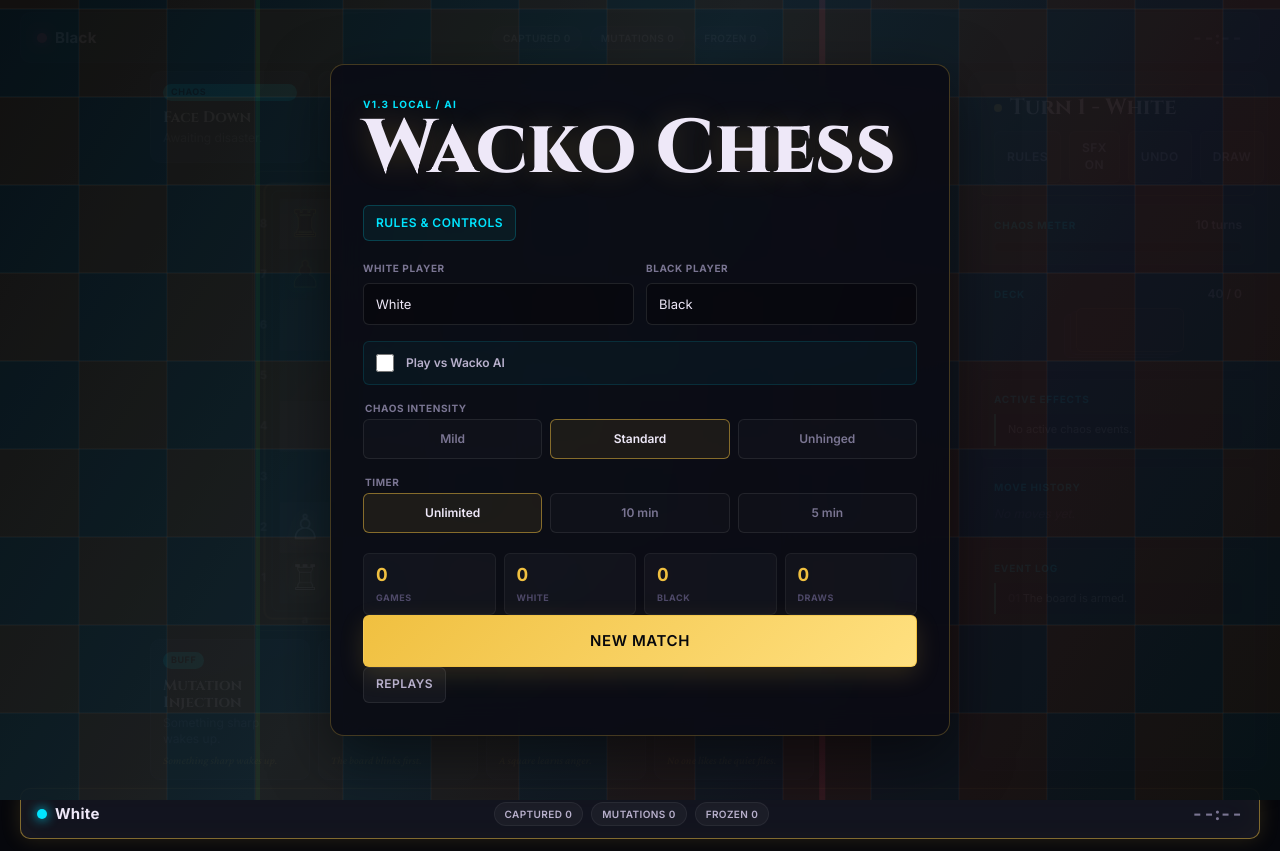
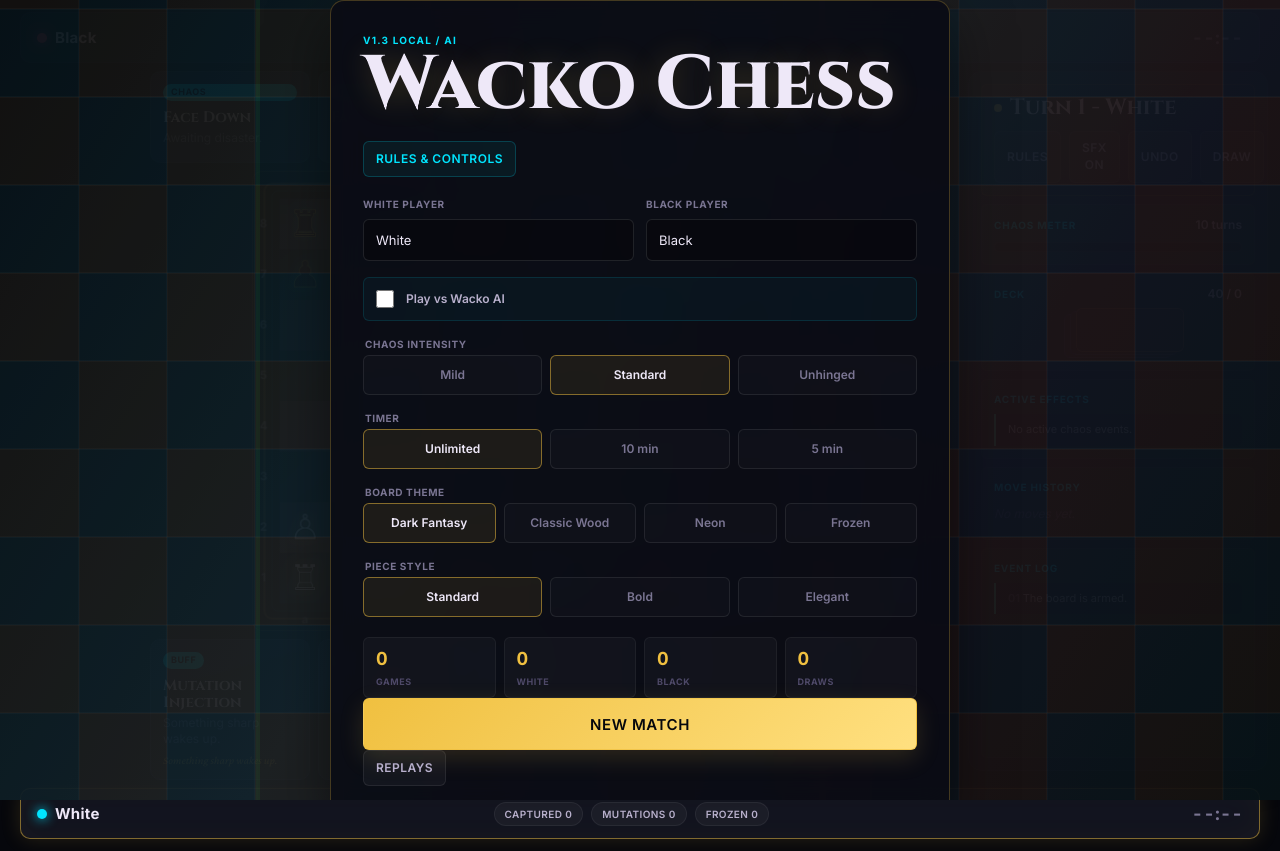
Before and after one commit to Ntalatam/NotChess, a website with bundled scripts: page index.html in a window 1280 px wide. Built offline with nearby package versions, Linux system fonts and the light colour scheme; animation ran at ten frames a second.

Commit message:
feat: add board themes and piece styles with 4 visual presets
Introduces a theme system with Dark Fantasy (default), Classic Wood,
Neon Cyberpunk, and Frozen Tundra board themes. Each theme controls
board squares, frame, coordinates, and piece glow colors. Also adds
3 piece font styles (Standard, Bold, Elegant). Selections persist
in localStorage.

```diff
--- a/index.html
+++ b/index.html
@@ -184,6 +184,21 @@
             <label><input type="radio" name="timer" value="5" /><span>5 min</span></label>
           </fieldset>
 
+          <fieldset class="segmented segmented--theme">
+            <legend>Board Theme</legend>
+            <label><input type="radio" name="theme" value="dark" checked /><span>Dark Fantasy</span></label>
+            <label><input type="radio" name="theme" value="classic" /><span>Classic Wood</span></label>
+            <label><input type="radio" name="theme" value="neon" /><span>Neon</span></label>
+            <label><input type="radio" name="theme" value="ice" /><span>Frozen</span></label>
+          </fieldset>
+
+          <fieldset class="segmented segmented--pieces">
+            <legend>Piece Style</legend>
+            <label><input type="radio" name="pieceStyle" value="standard" checked /><span>Standard</span></label>
+            <label><input type="radio" name="pieceStyle" value="bold" /><span>Bold</span></label>
+            <label><input type="radio" name="pieceStyle" value="elegant" /><span>Elegant</span></label>
+          </fieldset>
+
           <div class="stats-strip" id="statsStrip"></div>
           <button class="btn btn--outline-cyan" type="button" id="resumeButton" hidden>Continue Match</button>
           <button class="btn btn--primary" type="submit">New Match</button>
--- a/js/board.js
+++ b/js/board.js
@@ -1,3 +1,5 @@
+import { getTheme } from "./themes.js";
+
 const FILES = ["a", "b", "c", "d", "e", "f", "g", "h"];
 
 export function createBoardMetrics(canvas) {
@@ -115,19 +117,22 @@ function drawLastMove(ctx, metrics, lastMove) {
 }
 
 function drawFrame(ctx, metrics, frame) {
+  const theme = getTheme();
   const pulse = Math.sin(frame / 34) * 0.5 + 0.5;
   const outer = metrics.originX - 16;
   const size = metrics.boardSize + 32;
 
   ctx.save();
-  ctx.fillStyle = "#0a0b11";
+  ctx.fillStyle = theme.frame.background;
   ctx.fillRect(0, 0, metrics.cssSize, metrics.cssSize);
-  ctx.strokeStyle = `rgba(240, 192, 64, ${0.22 + pulse * 0.12})`;
+
+  const baseAlpha = parseFloat(theme.frame.borderColor.match(/[\d.]+(?=\))/)?.[0] || 0.22);
+  ctx.strokeStyle = theme.frame.borderColor.replace(/[\d.]+\)$/, `${baseAlpha + pulse * theme.frame.borderPulse})`);
   ctx.lineWidth = 2;
   roundRect(ctx, outer, outer, size, size, 8);
   ctx.stroke();
 
-  ctx.strokeStyle = "rgba(0, 229, 255, 0.18)";
+  ctx.strokeStyle = theme.frame.innerBorder;
   ctx.lineWidth = 1;
   roundRect(ctx, metrics.originX - 8, metrics.originY - 8, metrics.boardSize + 16, metrics.boardSize + 16, 6);
   ctx.stroke();
@@ -135,22 +140,23 @@ function drawFrame(ctx, metrics, frame) {
 }
 
 function drawSquare(ctx, metrics, row, col, frame) {
+  const theme = getTheme();
   const { x, y, size } = squareRect(metrics, row, col);
   const isLight = (row + col) % 2 === 0;
   const crackOffset = (row * 17 + col * 29 + frame * 0.22) % size;
 
   ctx.save();
-  ctx.fillStyle = isLight ? "#27283a" : "#11131d";
+  ctx.fillStyle = isLight ? theme.board.light : theme.board.dark;
   ctx.fillRect(x, y, size, size);
 
   const seamGradient = ctx.createLinearGradient(x, y, x + size, y + size);
-  seamGradient.addColorStop(0, "rgba(0, 229, 255, 0)");
-  seamGradient.addColorStop(0.48, isLight ? "rgba(240, 192, 64, 0.06)" : "rgba(0, 229, 255, 0.08)");
-  seamGradient.addColorStop(1, "rgba(255, 59, 92, 0)");
+  seamGradient.addColorStop(0, "rgba(0, 0, 0, 0)");
+  seamGradient.addColorStop(0.48, isLight ? theme.board.seamLight : theme.board.seamDark);
+  seamGradient.addColorStop(1, "rgba(0, 0, 0, 0)");
   ctx.fillStyle = seamGradient;
   ctx.fillRect(x, y, size, size);
 
-  ctx.strokeStyle = isLight ? "rgba(255, 255, 255, 0.025)" : "rgba(255, 255, 255, 0.018)";
+  ctx.strokeStyle = isLight ? theme.board.crackLight : theme.board.crackDark;
   ctx.lineWidth = 1;
   ctx.beginPath();
   ctx.moveTo(x + 8, y + crackOffset);
@@ -161,8 +167,9 @@ function drawSquare(ctx, metrics, row, col, frame) {
 }
 
 function drawCoordinates(ctx, metrics) {
+  const theme = getTheme();
   ctx.save();
-  ctx.fillStyle = "rgba(201, 194, 223, 0.66)";
+  ctx.fillStyle = theme.coords;
   ctx.font = '700 12px Inter, "Helvetica Neue", sans-serif';
   ctx.textAlign = "center";
   ctx.textBaseline = "middle";
--- a/js/main.js
+++ b/js/main.js
@@ -45,6 +45,13 @@ import {
 } from "./state.js";
 import { drawTiles } from "./tiles.js";
 import { renderEndOverlay, renderShell, showAnnouncement } from "./ui.js";
+import {
+  loadThemePreference,
+  setTheme,
+  setPieceStyle,
+  getThemeId,
+  getPieceStyleId,
+} from "./themes.js";
 import {
   startRecording,
   recordMove,
@@ -109,6 +116,7 @@ let activePlayback = null;
 let playbackTimer = null;
 
 function init() {
+  loadThemePreference();
   applyStoredSettings();
   bindEvents();
   initAudioToggle(elements.soundToggle);
@@ -143,6 +151,12 @@ function bindEvents() {
   document.addEventListener("click", handleHelpClick);
   window.addEventListener("keydown", handleKeydown);
   elements.replaysButton?.addEventListener("click", openReplayList);
+  for (const radio of elements.startForm.querySelectorAll('input[name="theme"]')) {
+    radio.addEventListener("change", (e) => setTheme(e.target.value));
+  }
+  for (const radio of elements.startForm.querySelectorAll('input[name="pieceStyle"]')) {
+    radio.addEventListener("change", (e) => setPieceStyle(e.target.value));
+  }
 }
 
 function handleResign() {
@@ -861,6 +875,9 @@ function readSettingsForm() {
 }
 
 function applyStoredSettings() {
+  setRadio("theme", getThemeId());
+  setRadio("pieceStyle", getPieceStyleId());
+
   const settings = loadJson(STORAGE_KEY, null);
   if (!settings) return;
 
--- a/js/pieces.js
+++ b/js/pieces.js
@@ -1,5 +1,6 @@
 import { squareRect } from "./board.js";
 import { MUTATION_DEFINITIONS } from "./mutations.js";
+import { getTheme, getPieceStyle } from "./themes.js";
 
 export const PIECE_TYPES = {
   p: { name: "Pawn", value: 1 },
@@ -125,20 +126,23 @@ export function drawPiece(ctx, metrics, piece, row, col, frame) {
 }
 
 function drawPieceAt(ctx, piece, x, y, size, frame, moving) {
+  const theme = getTheme();
+  const pieceStyle = getPieceStyle();
   const glyph = PIECE_GLYPHS[piece.color][piece.type];
   const pulse = Math.sin(frame / 16 + piece.id.length) * 0.5 + 0.5;
   const centerX = x + size / 2;
   const centerY = y + size / 2;
-  const fontSize = Math.max(34, size * 0.7);
+  const fontSize = Math.max(34, size * pieceStyle.sizeMultiplier);
+  const colors = theme.pieces[piece.color];
 
   ctx.save();
   ctx.textAlign = "center";
   ctx.textBaseline = "middle";
-  ctx.font = `${fontSize}px Georgia, "Times New Roman", serif`;
+  ctx.font = `${fontSize}px ${pieceStyle.font}`;
   ctx.shadowBlur = moving ? 24 : 12 + pulse * 8;
-  ctx.shadowColor = piece.color === "white" ? "rgba(240, 192, 64, 0.56)" : "rgba(0, 229, 255, 0.3)";
-  ctx.fillStyle = piece.color === "white" ? "#f4efff" : "#150d20";
-  ctx.strokeStyle = piece.color === "white" ? "rgba(10, 10, 15, 0.82)" : "rgba(240, 192, 64, 0.78)";
+  ctx.shadowColor = colors.glow;
+  ctx.fillStyle = colors.fill;
+  ctx.strokeStyle = colors.stroke;
   ctx.lineWidth = Math.max(1.25, size * 0.025);
   ctx.strokeText(glyph, centerX, centerY + size * 0.035);
   ctx.fillText(glyph, centerX, centerY + size * 0.035);
--- /dev/null
+++ b/js/themes.js
@@ -0,0 +1,172 @@
+/**
+ * Themes module — board color schemes and piece styling.
+ * Themes affect board squares, accents, and piece rendering colors.
+ */
+
+const STORAGE_KEY = "wacko-chess-theme-v1";
+
+export const THEMES = {
+  dark: {
+    id: "dark",
+    name: "Dark Fantasy",
+    board: {
+      light: "#27283a",
+      dark: "#11131d",
+      seamLight: "rgba(240, 192, 64, 0.06)",
+      seamDark: "rgba(0, 229, 255, 0.08)",
+      crackLight: "rgba(255, 255, 255, 0.025)",
+      crackDark: "rgba(255, 255, 255, 0.018)",
+    },
+    frame: {
+      background: "#0a0b11",
+      borderColor: "rgba(240, 192, 64, 0.22)",
+      borderPulse: 0.12,
+      innerBorder: "rgba(0, 229, 255, 0.18)",
+    },
+    coords: "rgba(201, 194, 223, 0.66)",
+    pieces: {
+      white: { fill: "#f4efff", stroke: "rgba(10, 10, 15, 0.82)", glow: "rgba(240, 192, 64, 0.56)" },
+      black: { fill: "#150d20", stroke: "rgba(240, 192, 64, 0.78)", glow: "rgba(0, 229, 255, 0.3)" },
+    },
+  },
+  classic: {
+    id: "classic",
+    name: "Classic Wood",
+    board: {
+      light: "#e8c88a",
+      dark: "#a67b4b",
+      seamLight: "rgba(120, 80, 30, 0.08)",
+      seamDark: "rgba(60, 30, 10, 0.06)",
+      crackLight: "rgba(255, 255, 255, 0.02)",
+      crackDark: "rgba(0, 0, 0, 0.03)",
+    },
+    frame: {
+      background: "#3d2b1a",
+      borderColor: "rgba(180, 140, 80, 0.5)",
+      borderPulse: 0.05,
+      innerBorder: "rgba(160, 120, 60, 0.3)",
+    },
+    coords: "rgba(60, 40, 20, 0.7)",
+    pieces: {
+      white: { fill: "#fff8e8", stroke: "rgba(40, 20, 5, 0.7)", glow: "rgba(200, 160, 60, 0.3)" },
+      black: { fill: "#1a1008", stroke: "rgba(180, 140, 60, 0.6)", glow: "rgba(100, 60, 20, 0.3)" },
+    },
+  },
+  neon: {
+    id: "neon",
+    name: "Neon Cyberpunk",
+    board: {
+      light: "#1a0a2e",
+      dark: "#0d0520",
+      seamLight: "rgba(192, 38, 211, 0.12)",
+      seamDark: "rgba(0, 229, 255, 0.1)",
+      crackLight: "rgba(192, 38, 211, 0.04)",
+      crackDark: "rgba(0, 229, 255, 0.03)",
+    },
+    frame: {
+      background: "#05010e",
+      borderColor: "rgba(192, 38, 211, 0.5)",
+      borderPulse: 0.2,
+      innerBorder: "rgba(0, 229, 255, 0.3)",
+    },
+    coords: "rgba(192, 38, 211, 0.6)",
+    pieces: {
+      white: { fill: "#f0e0ff", stroke: "rgba(192, 38, 211, 0.8)", glow: "rgba(192, 38, 211, 0.6)" },
+      black: { fill: "#0a0216", stroke: "rgba(0, 229, 255, 0.85)", glow: "rgba(0, 229, 255, 0.5)" },
+    },
+  },
+  ice: {
+    id: "ice",
+    name: "Frozen Tundra",
+    board: {
+      light: "#c8dce8",
+      dark: "#6a8fa8",
+      seamLight: "rgba(180, 220, 255, 0.1)",
+      seamDark: "rgba(100, 160, 200, 0.08)",
+      crackLight: "rgba(255, 255, 255, 0.06)",
+      crackDark: "rgba(200, 230, 255, 0.04)",
+    },
+    frame: {
+      background: "#1c2e3a",
+      borderColor: "rgba(150, 210, 255, 0.3)",
+      borderPulse: 0.08,
+      innerBorder: "rgba(100, 180, 220, 0.25)",
+    },
+    coords: "rgba(30, 60, 80, 0.6)",
+    pieces: {
+      white: { fill: "#ffffff", stroke: "rgba(20, 50, 80, 0.6)", glow: "rgba(150, 210, 255, 0.4)" },
+      black: { fill: "#0e1a24", stroke: "rgba(150, 210, 255, 0.7)", glow: "rgba(80, 160, 220, 0.35)" },
+    },
+  },
+};
+
+export const PIECE_STYLES = {
+  standard: {
+    id: "standard",
+    name: "Standard",
+    font: 'Georgia, "Times New Roman", serif',
+    sizeMultiplier: 0.7,
+  },
+  bold: {
+    id: "bold",
+    name: "Bold",
+    font: '"Segoe UI Symbol", "Apple Symbols", sans-serif',
+    sizeMultiplier: 0.75,
+  },
+  elegant: {
+    id: "elegant",
+    name: "Elegant",
+    font: '"Cinzel", Georgia, serif',
+    sizeMultiplier: 0.65,
+  },
+};
+
+let currentTheme = "dark";
+let currentPieceStyle = "standard";
+
+export function getTheme() {
+  return THEMES[currentTheme] || THEMES.dark;
+}
+
+export function getPieceStyle() {
+  return PIECE_STYLES[currentPieceStyle] || PIECE_STYLES.standard;
+}
+
+export function getThemeId() {
+  return currentTheme;
+}
+
+export function getPieceStyleId() {
+  return currentPieceStyle;
+}
+
+export function setTheme(themeId) {
+  if (THEMES[themeId]) {
+    currentTheme = themeId;
+    savePreference();
+  }
+}
+
+export function setPieceStyle(styleId) {
+  if (PIECE_STYLES[styleId]) {
+    currentPieceStyle = styleId;
+    savePreference();
+  }
+}
+
+export function loadThemePreference() {
+  try {
+    const raw = localStorage.getItem(STORAGE_KEY);
+    if (raw) {
+      const pref = JSON.parse(raw);
+      if (THEMES[pref.theme]) currentTheme = pref.theme;
+      if (PIECE_STYLES[pref.pieceStyle]) currentPieceStyle = pref.pieceStyle;
+    }
+  } catch { /* ignore */ }
+}
+
+function savePreference() {
+  try {
+    localStorage.setItem(STORAGE_KEY, JSON.stringify({ theme: currentTheme, pieceStyle: currentPieceStyle }));
+  } catch { /* ignore */ }
+}
--- a/styles.css
+++ b/styles.css
@@ -1076,6 +1076,14 @@ button {
   outline-offset: 2px;
 }
 
+.segmented--theme {
+  grid-template-columns: repeat(4, 1fr);
+}
+
+.segmented--pieces {
+  grid-template-columns: repeat(3, 1fr);
+}
+
 /* ── Stats strip ── */
 .stats-strip {
   display: grid;
```
